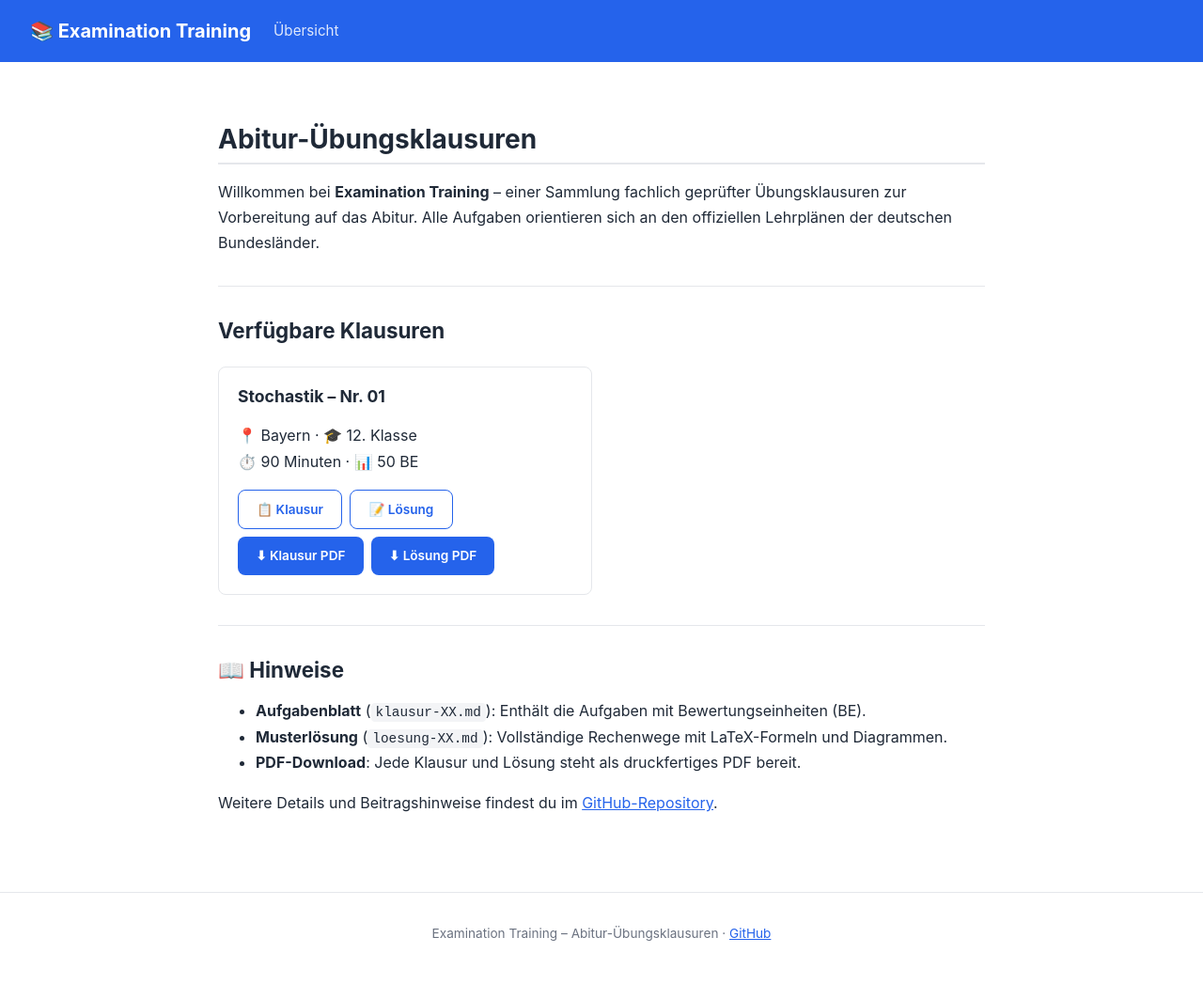
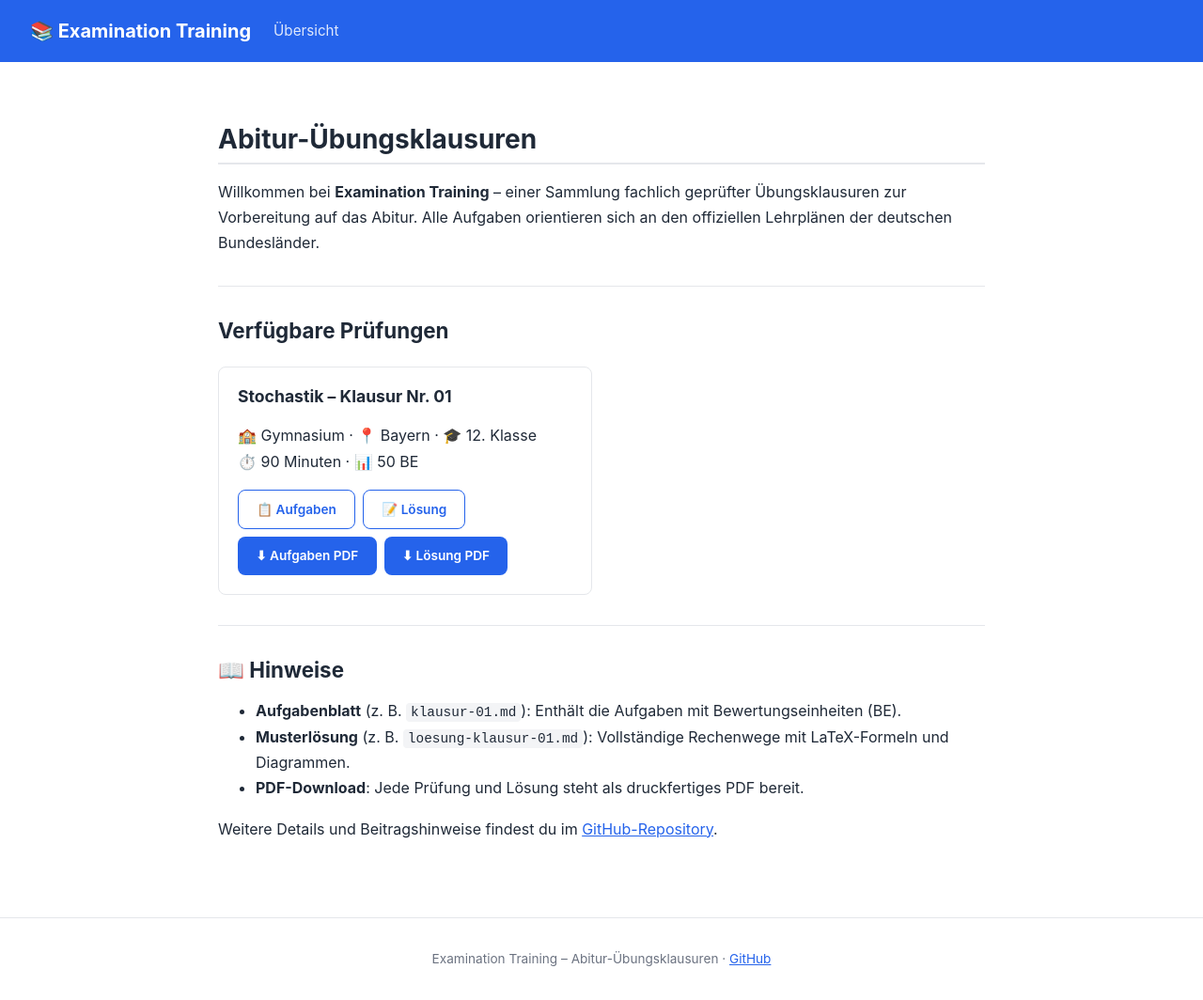
Before and after one commit to markusrt/examination-training, a Jekyll site: the page built from index.md, in a window 1280 px wide. Shown: the whole page at 94% size. Built offline with Jekyll 4.4.1, drawn with Linux system fonts in a browser that asks for light colours; before the commit the page ends 1037 px from its top, so only the background shows below that.

Commit message:
Restructure folders to gymnasium/, fix PDF workflow, rename lösung files, add issue template
Agent-Logs-Url: https://github.com/markusrt/examination-training/sessions/3e526759-7306-4f55-9bb5-34bc44b17c02

Co-authored-by: markusrt <299753+markusrt@users.noreply.github.com>

```diff
--- a/_config.yml
+++ b/_config.yml
@@ -20,7 +20,7 @@ exclude:
 
 defaults:
   - scope:
-      path: "klausuren"
+      path: "gymnasium"
     values:
       layout: exam
   - scope:
--- a/index.md
+++ b/index.md
@@ -9,26 +9,29 @@ Willkommen bei **Examination Training** – einer Sammlung fachlich geprüfter
 
 ---
 
-## Verfügbare Klausuren
+## Verfügbare Prüfungen
 
 <div class="exam-grid">
 
-{% assign exams = site.pages | where: "typ", "klausur" | sort: "fach" %}
+{% assign exams = site.pages | where: "typ", "aufgabe" | sort: "fach" %}
 {% for exam in exams %}
-  {% assign loesung_url = exam.url | replace: 'klausur-', 'loesung-' %}
+  {% assign pruefungstyp_lower = exam.pruefungstyp | downcase %}
+  {% assign exam_stem = pruefungstyp_lower | append: '-' | append: exam.nr %}
+  {% assign loesung_stem = 'loesung-' | append: exam_stem %}
+  {% assign loesung_url = exam.url | replace: exam_stem, loesung_stem %}
   {% assign klausur_pdf = exam.url | replace: '.html', '.pdf' %}
   {% assign loesung_pdf = loesung_url | replace: '.html', '.pdf' %}
   <div class="exam-card">
-    <h3>{{ exam.fach }} – Nr. {{ exam.nr }}</h3>
+    <h3>{{ exam.fach }} – {{ exam.pruefungstyp }} Nr. {{ exam.nr }}</h3>
     <p>
-      📍 {{ exam.bundesland }} · 🎓 {{ exam.klassenstufe }}<br>
+      🏫 {{ exam.schulform }} · 📍 {{ exam.bundesland }} · 🎓 {{ exam.klassenstufe }}<br>
       {% if exam.bearbeitungszeit %}⏱️ {{ exam.bearbeitungszeit }} · {% endif %}
       {% if exam.gesamtpunktzahl %}📊 {{ exam.gesamtpunktzahl }}{% endif %}
     </p>
     <div class="card-links">
-      <a class="btn btn-outline" href="{{ exam.url | relative_url }}">📋 Klausur</a>
+      <a class="btn btn-outline" href="{{ exam.url | relative_url }}">📋 Aufgaben</a>
       <a class="btn btn-outline" href="{{ loesung_url | relative_url }}">📝 Lösung</a>
-      <a class="btn btn-primary" href="{{ klausur_pdf | relative_url }}">⬇ Klausur PDF</a>
+      <a class="btn btn-primary" href="{{ klausur_pdf | relative_url }}">⬇ Aufgaben PDF</a>
       <a class="btn btn-primary" href="{{ loesung_pdf | relative_url }}">⬇ Lösung PDF</a>
     </div>
   </div>
@@ -37,15 +40,15 @@ Willkommen bei **Examination Training** – einer Sammlung fachlich geprüfter
 </div>
 
 {% if exams.size == 0 %}
-_Noch keine Klausuren vorhanden._
+_Noch keine Prüfungen vorhanden._
 {% endif %}
 
 ---
 
 ## 📖 Hinweise
 
-- **Aufgabenblatt** (`klausur-XX.md`): Enthält die Aufgaben mit Bewertungseinheiten (BE).
-- **Musterlösung** (`loesung-XX.md`): Vollständige Rechenwege mit LaTeX-Formeln und Diagrammen.
-- **PDF-Download**: Jede Klausur und Lösung steht als druckfertiges PDF bereit.
+- **Aufgabenblatt** (z. B. `klausur-01.md`): Enthält die Aufgaben mit Bewertungseinheiten (BE).
+- **Musterlösung** (z. B. `loesung-klausur-01.md`): Vollständige Rechenwege mit LaTeX-Formeln und Diagrammen.
+- **PDF-Download**: Jede Prüfung und Lösung steht als druckfertiges PDF bereit.
 
 Weitere Details und Beitragshinweise findest du im [GitHub-Repository](https://github.com/markusrt/examination-training).
```
Also changed, not shown: AGENT_INSTRUCTIONS.md (+21 -11 lines), _layouts/exam.html (+15 -9 lines), gymnasium/stochastik/bayern-12-klasse/klausur-01.md (renamed from klausuren/stochastik/bayern-12-klasse/klausur-01.md, +4 -2 lines), gymnasium/stochastik/bayern-12-klasse/loesung-klausur-01.md (renamed from klausuren/stochastik/bayern-12-klasse/loesung-01.md, +3 -1 lines), .github/ISSUE_TEMPLATE/neue-pruefung.yml (added), .github/scripts/generate-pdfs.mjs, .github/workflows/pages.yml, README.md.
